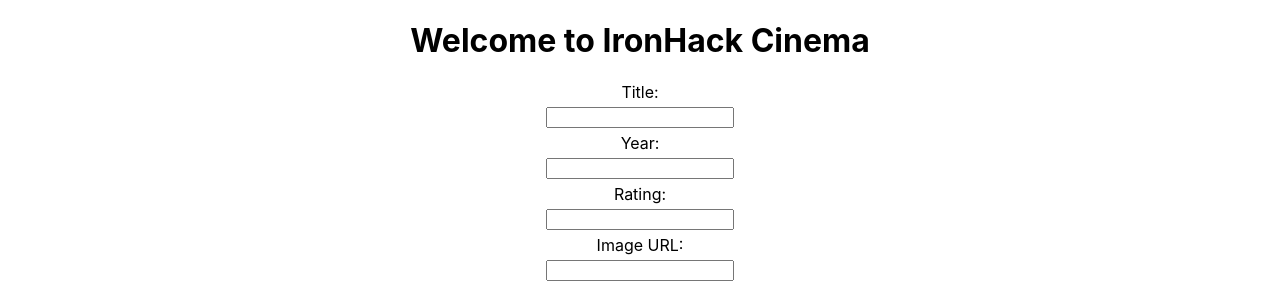
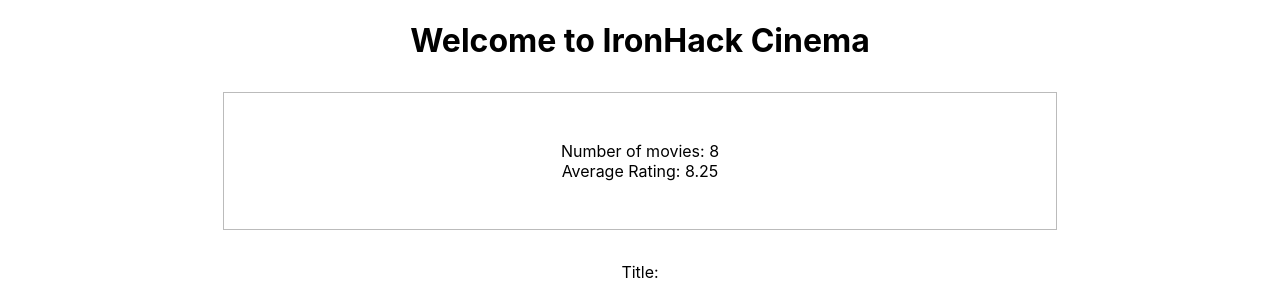
Before and after one commit to Ironhack-Team-Triangle-July2021/ironhack-cinema, a React (Create React App) app: page / in a window 1280 px wide. Shown: the top 283 px of the page. Built offline with nearby package versions, Linux system fonts and the light colour scheme.

Commit message:
Step 12.a: Add a new component `<Summary />` that needs access to the list of movies

```diff
--- a/src/components/App.css
+++ b/src/components/App.css
@@ -9,6 +9,7 @@
 }
 
 .msg-info {
+  max-width: 60%;
   margin: 2rem auto;
   padding: 2rem;
   border: 1px solid #bbb;
--- a/src/components/App.js
+++ b/src/components/App.js
@@ -1,17 +1,26 @@
 import React from 'react';
 import Header from './Header';
+import Summary from './Summary';
 import Main from './Main';
 import Footer from './Footer';
 import './App.css';
+import movies from '../data/movies.json';
 
-function App() {
+
+class App extends React.Component {
+  state = {
+    moviesArr: movies
+  }
+  render(){
     return (
       <div className="App">
         <Header />
-      <Main />
+        <Summary listOfMovies={this.state.moviesArr} />
+        <Main listOfMovies={this.state.moviesArr} />
         <Footer />
       </div>
     );
   }
+}
 
 export default App;
--- a/src/components/Main.js
+++ b/src/components/Main.js
@@ -1,13 +1,8 @@
 import React from "react";
 import AddMovie from "./AddMovie";
 import Movie from "./Movie";
-import movies from '../data/movies.json';
 
 class Main extends React.Component {
-
-    state = {
-        moviesArr: movies
-    }
 
     deleteMovie = (movieId) => {
         this.setState(prevState => {
@@ -27,7 +22,7 @@
     }
 
     renderMovies() {
-        return this.state.moviesArr.map(movieObj => {
+        return this.props.listOfMovies.map(movieObj => {
             return (
                 <Movie
                     key={movieObj.id}
@@ -44,7 +39,7 @@
                 <AddMovie addMovieHandler={this.createMovie} />
                 <section className="movie-container">
                     {
-                        this.state.moviesArr.length
+                        this.props.listOfMovies.length
                             ? this.renderMovies()
                             : <p className="msg-info">There are currently no movies to display</p>
                     }
--- /dev/null
+++ b/src/components/Summary.js
@@ -0,0 +1,18 @@
+function Summary(props) {
+
+    const totalRating = props.listOfMovies.reduce( (acc, currentElm) => {
+        return acc + currentElm.rating;
+    }, 0);
+    const averageRating = totalRating / props.listOfMovies.length;
+
+    return (
+        <div id="summary" class="msg-info">
+            <p>
+                Number of movies: {props.listOfMovies.length} <br />
+                Average Rating: { averageRating }
+            </p>
+        </div>
+    )
+}
+
+export default Summary;
```
Also changed, not shown: 1 other file (tests, documents, lock files or other folders). Lines whose indentation alone changed are shown as unchanged.
